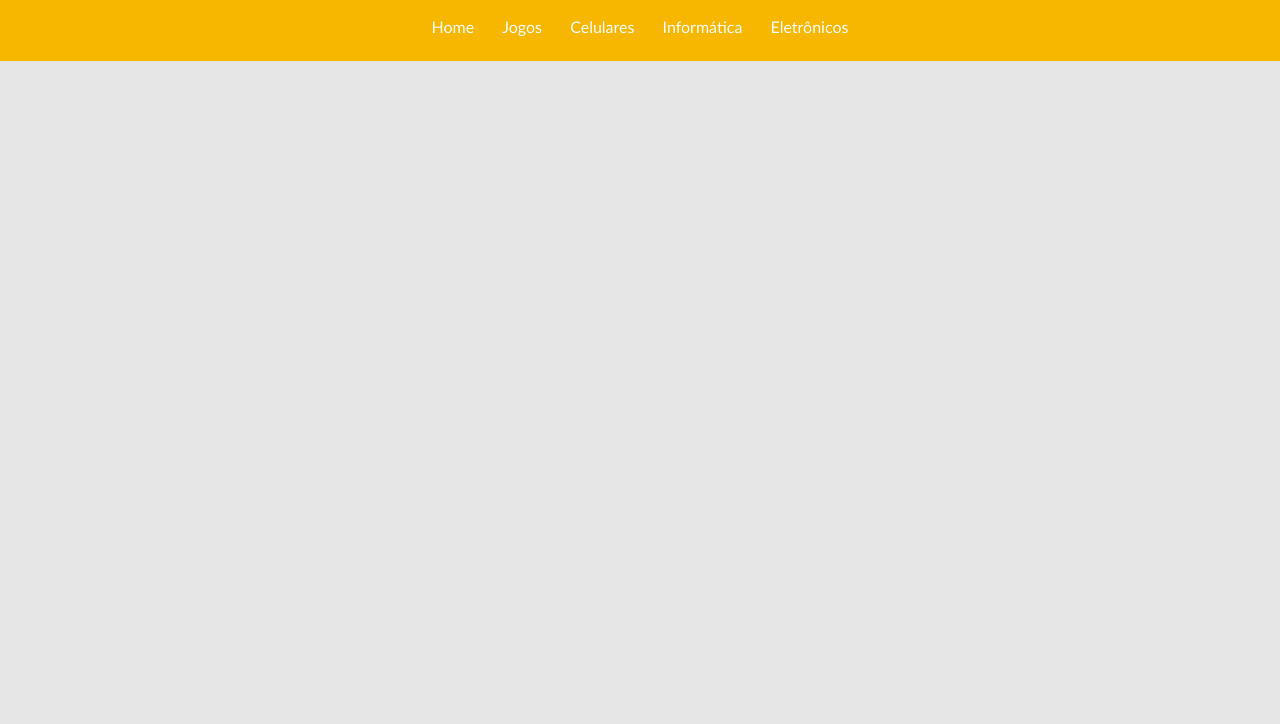
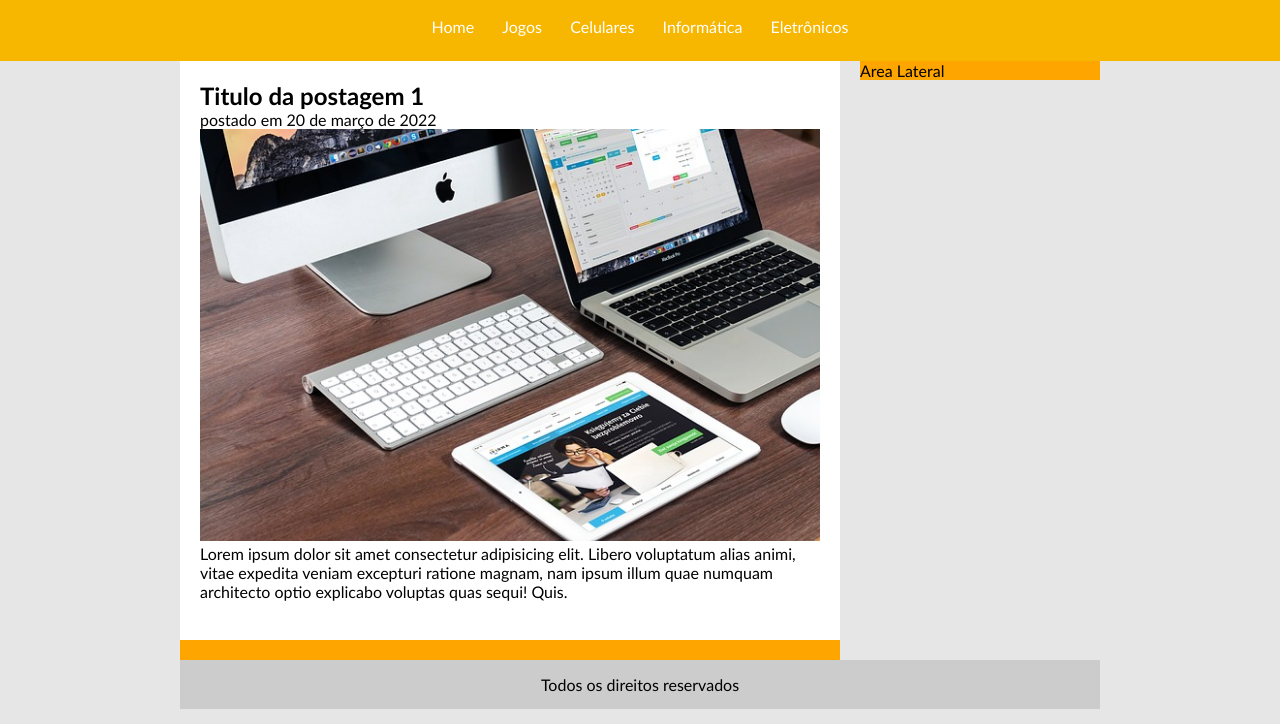
Before and after one commit to PedroAnjosPS/projeto_TecBlog, a plain HTML site: page index.html in a window 1280 px wide. Shown: the part 76-800 px from the top of the page. Drawn offline with Linux system fonts and the light colour scheme.

Commit message:
TecBlog development - part 2

```diff
--- a/css/style.css
+++ b/css/style.css
@@ -3,6 +3,7 @@
     --var1: #e6e6e6;
     --var2: #f7b600;
     --var3: #4e4e4e;
+    --var4: #cccccc;
 }
 
 /* Cleaning default formatting */
@@ -29,6 +30,40 @@ body {
     padding: 10px;
 }
 
+main {
+    width: 920px;
+    margin: 0 auto;
+}
+
+#posting-area, #side-content {
+    background-color: orange;
+}
+
+#posting-area {
+    width: 660px;
+    float: left;
+}
+
+#side-content {
+    width: 240px;
+    float: right;
+}
+
+.posting {
+    padding: 20px;
+    margin-bottom: 20px;
+    background-color: #fff;
+}
+
+footer {
+    clear: both;
+    background-color: var(--var4);
+    width: 920px;
+    margin: 0 auto;
+    padding: 15px;
+    text-align: center;
+}
+
 /** Menu formatting **/
 a {
     text-decoration: none;
@@ -36,11 +71,11 @@ a {
 }
 
 a:link, a:visited {
-    color: #ffffff;
+    color: #fff;
 }
 
 a:hover {
-    background-color: #ffffff;
+    background-color: #fff;
     color: var(--var2);
 }
 
@@ -51,5 +86,5 @@ h1 {
 }
 
 .white {
-    color: #ffffff;
+    color: #fff;
 }
--- a/index.html
+++ b/index.html
@@ -14,15 +14,48 @@
             <h1>Tec<span class="white">Blog</span></h1>
         </div>
 
-        <div id="menu-area">
+        <nav id="menu-area">
             <a href="#">Home</a>
             <a href="#">Jogos</a>
             <a href="#">Celulares</a>
             <a href="#">Informática</a>
             <a href="#">Eletrônicos</a>
-        </div>
+        </nav>
 
     </header>
 
+    <main>
+
+        <article id="posting-area">
+
+            <!-- posting opening -->
+            <section class="posting">
+
+                <h2>Titulo da postagem 1</h2>
+
+                <span>postado em 20 de março de 2022</span>
+
+                <img src="imagens/imagem2.jpg" alt="posting 1 image" width="620px">
+
+                <p>
+                    Lorem ipsum dolor sit amet consectetur adipisicing elit. Libero voluptatum alias animi, vitae expedita veniam excepturi ratione magnam, nam ipsum illum quae numquam architecto optio explicabo voluptas quas sequi! Quis.
+                </p>
+
+                <a href="#">Leia mais</a>
+
+            </section>
+            <!-- posting closing -->
+
+        </article>
+
+        <aside id="side-content">
+            Area Lateral
+        </aside>
+
+    </main>
+
+    <footer>
+        Todos os direitos reservados
+    </footer>
 </body>
 </html>
```
